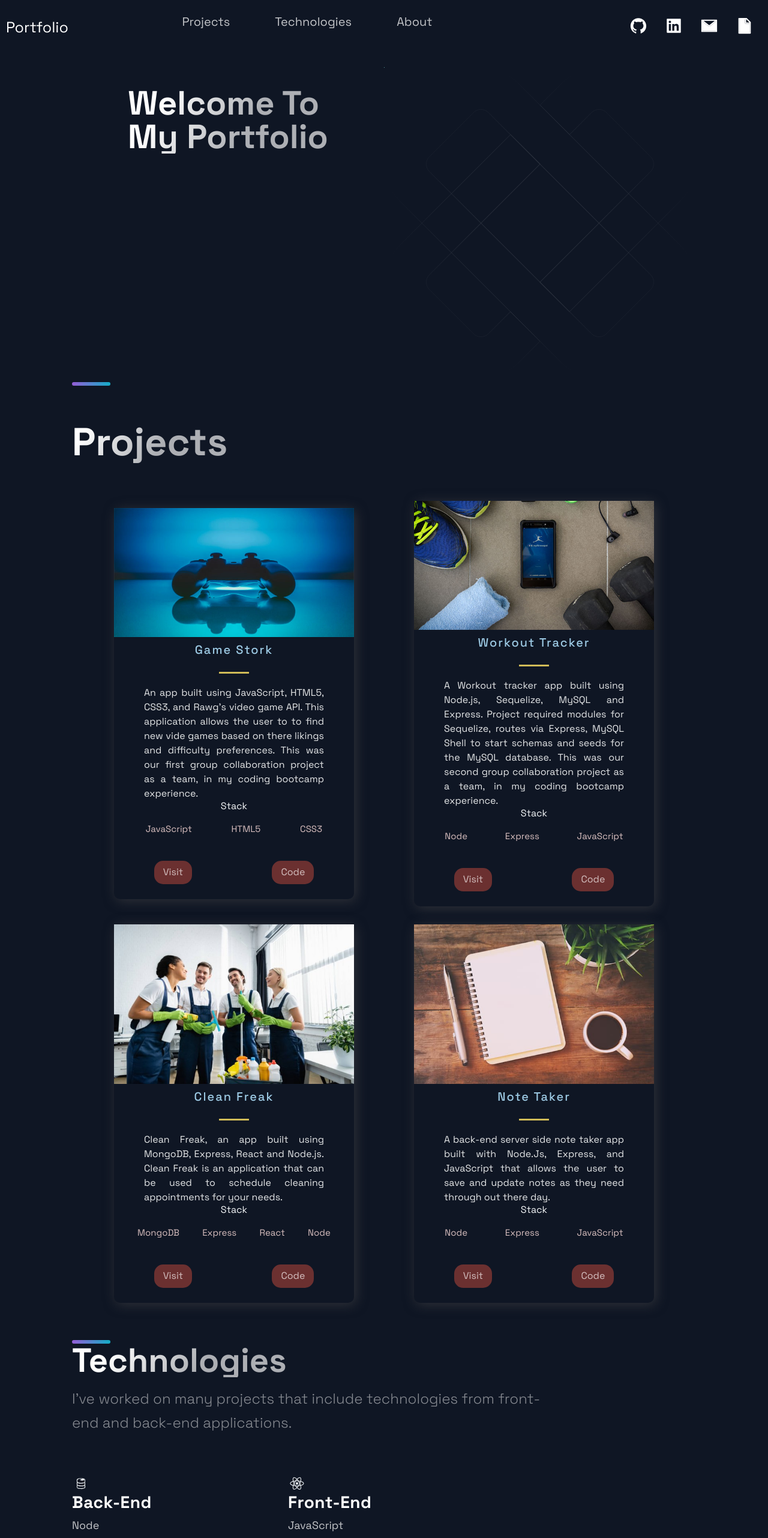
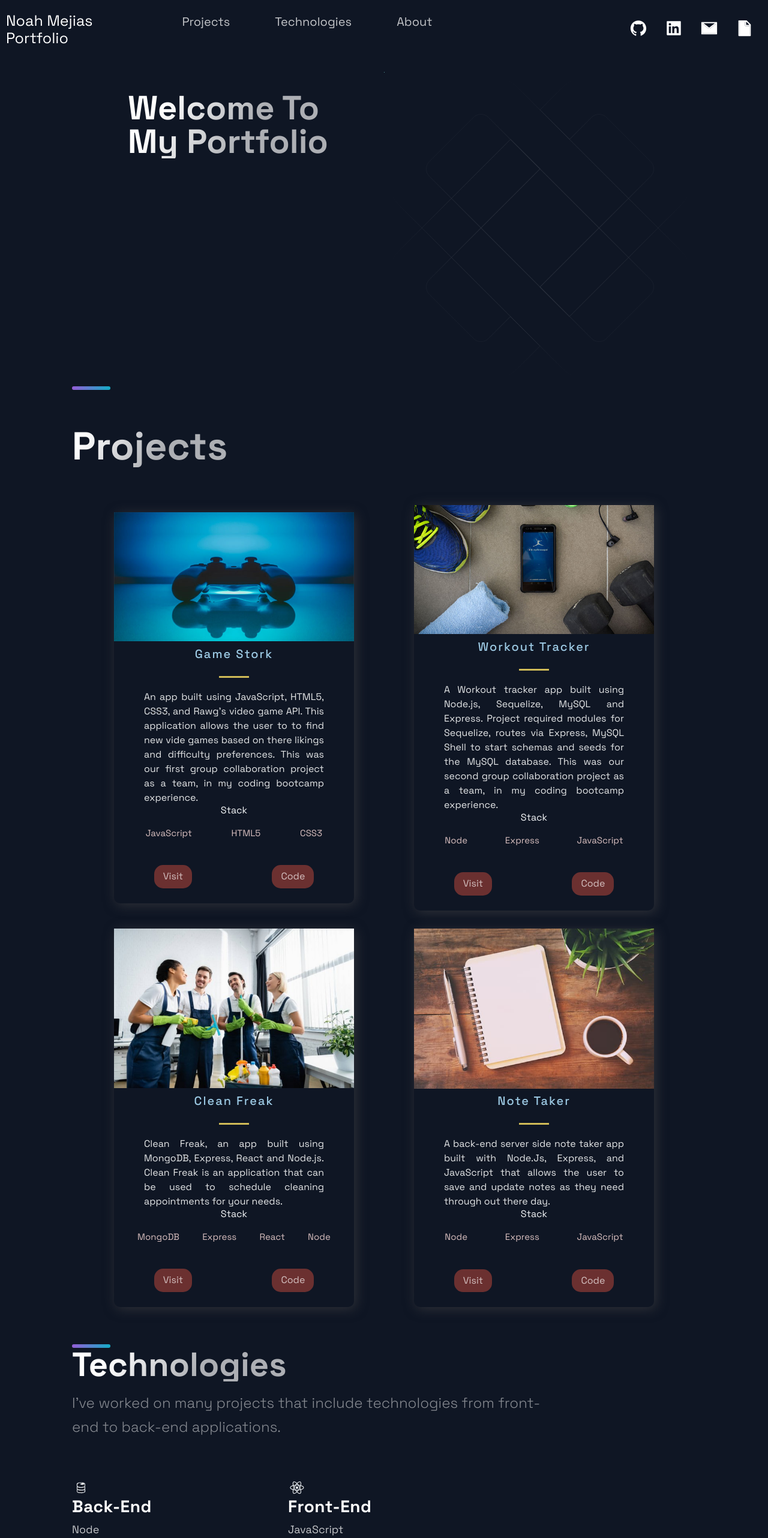
Before and after one commit to Noah0217/react-portfolio-20, a Next.js app: page / in a window 1280 px wide. Shown: the top 2564 px of the page at 60% size. Built offline with nearby package versions, Linux system fonts and the light colour scheme.

Commit message:
edited header

```diff
--- a/src/components/Header/Header.js
+++ b/src/components/Header/Header.js
@@ -10,7 +10,7 @@ const Header = () =>  (
     <Div1>
       <Link href="/">
       <a style={{ display: 'flex', alignItems: 'center', color:"white", marginBottom: '20px;' }}>
-           <Span>Portfolio</Span>
+           <Span>Noah Mejias Portfolio</Span>
             </a>
       </Link>
     </Div1>
--- a/src/components/Technologies/Technologies.js
+++ b/src/components/Technologies/Technologies.js
@@ -8,7 +8,7 @@ const Technologies = () =>  (
     <SectionDivider />
       <SectionTitle>Technologies</SectionTitle>
     <SectionText>
-      I've worked on many projects that include technologies from front-end and back-end applications.
+      I've worked on many projects that include technologies from front-end to back-end applications.
     </SectionText>
     <List>
       <ListItem>
--- a/src/components/TimeLine/TimeLine.js
+++ b/src/components/TimeLine/TimeLine.js
@@ -46,7 +46,7 @@ const Timeline = () => {
     <Section id = "about">
       <SectionTitle>About Me</SectionTitle>
       <SectionText>
-        Hello, my name is Noah I am a software developer from Salt Lake City, UT. I like learning new technologies and using them to build fun and creative applications. When I'm not programming I like to play video games, and watch soccer games.
+      I have just over a year of experience as a Front-End Developer. I have already created/contributed to dozens of web applications and projects. Prior to my experience, I attended the University of Utah Full-Stack Web Development Coding Bootcamp, where I learned Full-Stack Web Development technologies over 6 months and created projects, and learned what it's like to be a developer with hands-on experiences.
       </SectionText>
     </Section>
   );
```
